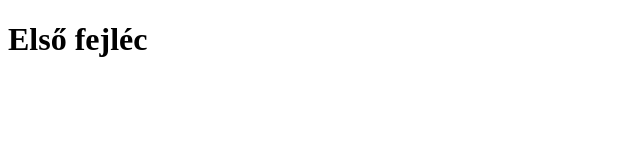
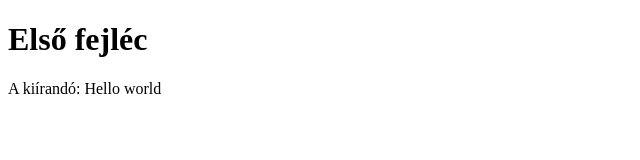
Before and after one commit to borcsokdavid/New-Beginning, a plain HTML site: page index.html in a window 1280 px wide. Shown: the whole page, without its empty margins (0-640 px from the left). Drawn offline with Linux system fonts and the light colour scheme.

Commit message:
Harmadik kommit

```diff
--- /dev/null
+++ b/alap.js
@@ -0,0 +1,21 @@
+'use strict';
+
+//Adat típusok: number, bigint, string, boolean, null, undefined, object, symbol
+
+let nev = 'Börcsök Dávid';
+
+
+
+/* Modális ablak függvények */
+// window.alert(nev);
+// alert(nev);
+
+// let tanuloSzam = window.prompt('Hány tanuló van jelen:', 12);
+// let szoveg = `A tanulók száma: ${tanuloSzam}`;
+
+
+let szoveg = 'Hello world';
+//szoveg = null;
+//window.alert(szoveg);
+
+document.getElementById('kiir').innerText = szoveg;
--- a/index.html
+++ b/index.html
@@ -6,5 +6,7 @@
 </head>
 <body>
 <h1>Első fejléc</h1>
+<p>A kiírandó: <span id='kiir'></span></p>
+<script src='./alap.js' ></script>
 </body>
 </html>
```
